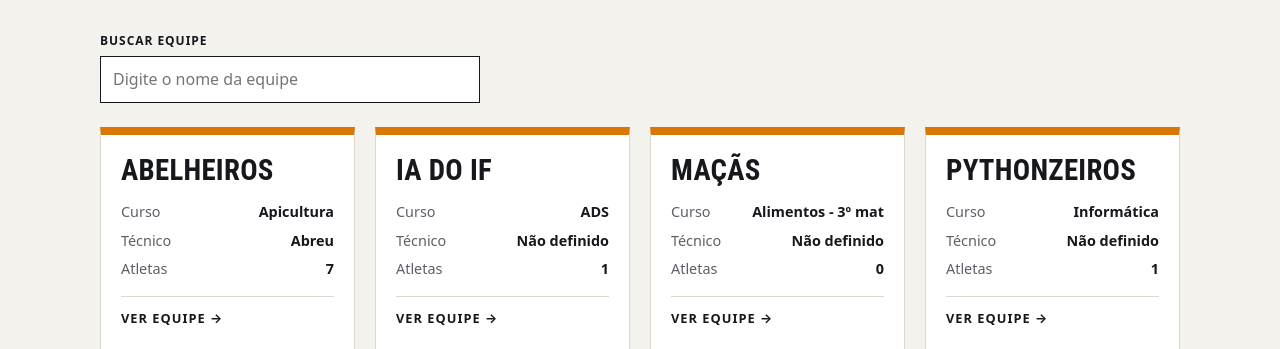
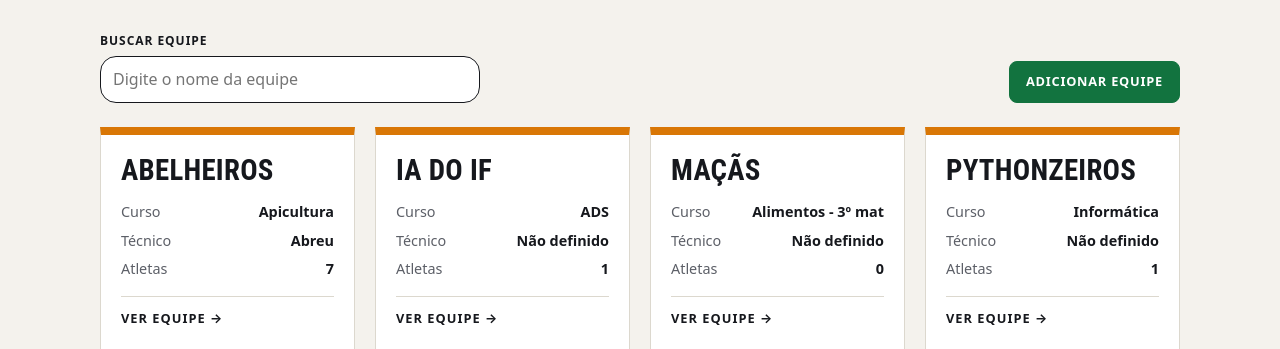
Before and after one commit to HugoMoises/Prova-DSW---Etapa-1, a Django app: page / in a window 1280 px wide. Shown: the part 252-601 px from the top of the page. Run offline with Django 5.2, Linux system fonts and the light colour scheme; data comes from the database, SQL or seed files in the repository; both versions use the stored data as it was after the commit.

Commit message:
Adicionando a funcionalidade de criação de equipes com modal de formulário para preenchimento dos campos.

```diff
--- /dev/null
+++ b/jogos/forms.py
@@ -0,0 +1,18 @@
+from django import forms
+from jogos.models import Equipe
+
+class EquipeForm(forms.ModelForm):
+    class Meta:
+        model = Equipe
+        fields = ['nome', 'curso', 'cor']
+        widgets = {
+            'nome': forms.TextInput(attrs={
+                'placeholder': 'Nome da equipe',
+            }),
+            'curso': forms.TextInput(attrs={
+                'placeholder': 'Curso',
+            }),
+            'cor': forms.TextInput(attrs={
+                'type': 'color',
+            }),
+        }
--- a/jogos/static/css/style.css
+++ b/jogos/static/css/style.css
@@ -192,6 +192,67 @@ h2 {
     font-style: italic;
 }
 
+/* ---------- Ações das páginas de listagem ---------- */
+
+.acoes {
+    display: flex;
+    align-items: flex-end;
+    justify-content: space-between;
+    gap: 20px;
+    margin-bottom: 24px;
+}
+
+.acoes .busca {
+    flex: 1;
+    max-width: 380px;
+    margin-bottom: 0;
+}
+
+.abrir-modal {
+    display: inline-flex;
+    align-items: center;
+    justify-content: center;
+    gap: 8px;
+    min-height: 42px;
+    padding: 10px 16px;
+    border: 1px solid var(--verde);
+    border-radius: 8px;
+    background: var(--verde);
+    color: var(--branco);
+    font: inherit;
+    font-size: 0.8rem;
+    font-weight: 700;
+    letter-spacing: 0.06em;
+    text-transform: uppercase;
+    white-space: nowrap;
+    cursor: pointer;
+}
+
+.abrir-modal:hover {
+    background: #0d5c32;
+    border-color: #0d5c32;
+}
+
+.abrir-modal:focus-visible {
+    outline: 3px solid var(--verde-claro);
+    outline-offset: 3px;
+}
+
+@media (max-width: 640px) {
+    .acoes {
+        align-items: stretch;
+        flex-direction: column;
+        gap: 16px;
+    }
+
+    .acoes .busca {
+        max-width: none;
+    }
+
+    .abrir-modal {
+        align-self: flex-start;
+    }
+}
 /* ---------- Busca ---------- */
 
 .busca {
@@ -211,8 +272,8 @@ h2 {
 
 .busca input {
     padding: 10px 12px;
-    border: 1px solid var(--tinta);
-    border-radius: 0;
+    border: 0.5px solid var(--tinta);
+    border-radius: 16px;
     background: var(--branco);
     color: var(--tinta);
     font: inherit;
--- /dev/null
+++ b/jogos/static/js/modal.js
@@ -0,0 +1,32 @@
+const openButtons = document.querySelectorAll(".abrir-modal")
+
+openButtons.forEach((button) => {
+    button.addEventListener('click', () => {
+        const modalID = button.getAttribute('data-modal');
+        const modal = document.getElementById(modalID);
+
+        modal.showModal()
+    })
+})
+
+const closeButtons = document.querySelectorAll('.fechar-modal')
+
+closeButtons.forEach((button) => {
+    button.addEventListener('click', () => {
+        const modalID = button.getAttribute('data-modal');
+        const modal = document.getElementById(modalID);
+
+        modal.close()
+    })
+})
+
+const cancelButtons = document.querySelectorAll('.cancelar-modal')
+
+cancelButtons.forEach((button) => {
+    button.addEventListener('click', () => {
+        const modalID = button.getAttribute('data-modal');
+        const modal = document.getElementById(modalID);
+
+        modal.close()
+    })
+})
--- a/jogos/templates/jogos/index.html
+++ b/jogos/templates/jogos/index.html
@@ -7,13 +7,18 @@
             <span class="sobretitulo">Jogos Interclasses 2026</span>
             <h1>Equipes inscritas</h1>
             <p class="descricao">Conheça as equipes que disputam os Jogos Interclasses do campus.</p>
+
         </header>
+        <section class="acoes">
+            <div class="busca">
+                <label for="busca">Buscar equipe</label>
+                <input type="search" id="busca" placeholder="Digite o nome da equipe">
+            </div>
 
-        <div class="busca">
-            <label for="busca">Buscar equipe</label>
-            <input type="search" id="busca" placeholder="Digite o nome da equipe">
-        </div>
-
+            <button type="submit" id="adicionar-equipe" class="abrir-modal" data-modal="modal-equipe">
+                Adicionar Equipe
+            </button>
+        </section>
         <section class="grade" id="lista-equipes">
             {% for equipe in equipes %}
                 <article class="card" style="border-top-color: #d97706;">
@@ -35,6 +40,7 @@
 
             {% endfor %}
         </section>
+        {% include 'jogos/partials/equipe_form.html' %}
 
         <p class="sem-resultado" id="sem-resultado" hidden>Nenhuma equipe encontrada.</p>
 
@@ -48,4 +54,5 @@
 {% endblock %}
 {% block scripts %}
     <script src="{% static 'js/index.js' %}"></script>
+    <script src="{% static 'js/modal.js' %}"></script>
 {% endblock %}
--- /dev/null
+++ b/jogos/templates/jogos/partials/equipe_form.html
@@ -0,0 +1,44 @@
+<dialog id="modal-equipe" class="modal">
+    <header class="modal-header">
+        <h2>Adicionar Equipe</h2>
+
+        <button class="fechar-modal" data-modal="modal-equipe" type="button">
+            <i class="fa-solid fa-xmark"></i>
+        </button>
+    </header>
+
+    <form method="post" action="{% url 'equipe-create' %}">
+        {% csrf_token %}
+
+        <fieldset>
+            <legend>Dados da equipe</legend>
+
+            <div class="campo">
+                {{ form.nome.label_tag }}
+                {{ form.nome }}
+                {{ form.nome.errors }}
+            </div>
+
+            <div class="campo">
+                {{ form.curso.label_tag }}
+                {{ form.curso }}
+                {{ form.curso.errors }}
+            </div>
+
+            <div class="campo">
+                {{ form.cor.label_tag }}
+                {{ form.cor }}
+                {{ form.cor.errors }}
+            </div>
+        </fieldset>
+
+        <footer class="modal-acoes">
+            <button class="cancelar-modal" data-modal="modal-equipe" type="button">
+                Cancelar
+            </button>
+            <button type="submit">
+                Adicionar equipe
+            </button>
+        </footer>
+    </form>
+</dialog>
--- a/jogos/urls.py
+++ b/jogos/urls.py
@@ -4,5 +4,6 @@ from . import views
 urlpatterns = [
     path('', views.IndexView.as_view(), name="index"),
     path('equipe/<int:pk>', views.EquipeDetailView.as_view(), name="equipe"),
+    path('equipe/criar', views.EquipeCreateView.as_view(), name="equipe-create"),
     path('modalidade/<int:pk>', views.ModalidadeDetailView.as_view(), name="modalidade")
 ]
--- a/jogos/views.py
+++ b/jogos/views.py
@@ -1,5 +1,8 @@
-from django.views.generic import ListView, DetailView
+from django.views.generic import ListView, DetailView, CreateView
+from django.urls import reverse_lazy
+
 from .models import Equipe, Modalidade
+from .forms import EquipeForm
 
 
 class IndexView(ListView):
@@ -10,7 +13,22 @@ class IndexView(ListView):
     def get_context_data(self, **kwargs):
         context = super().get_context_data(**kwargs)
         context['modalidades'] = Modalidade.objects.all()
+        context['form'] =  EquipeForm()
         return context
+
+class EquipeCreateView(CreateView):
+    model = Equipe
+    form_class = EquipeForm
+    success_url = reverse_lazy('index')
+    template_name = 'jogos/partials/equipe_form.html'
+
+    def get_context_data(self, **kwargs):
+        context = super().get_context_data(**kwargs)
+        context['equipes'] = Equipe.objects.all()
+        context['modalidades'] = Modalidade.objects.all()
+        context['abrir-modal'] = self.request.method == "POST"
+        return context
+
 
 
 class EquipeDetailView(DetailView):
--- a/templates/base.html
+++ b/templates/base.html
@@ -6,6 +6,7 @@
     <meta name="viewport" content="width=device-width, initial-scale=1.0">
     <title>{% block title %} {% endblock %}</title>
     <link rel="stylesheet" href="{% static 'css/style.css' %}">
+    <link rel="stylesheet" href="https://cdnjs.cloudflare.com/ajax/libs/font-awesome/6.7.2/css/all.min.css">
 </head>
 <body>
     <header class="cabecalho">
```
Also changed, not shown: other parts of jogos/static/css/style.css (+177 -0 lines), db.sqlite3.
